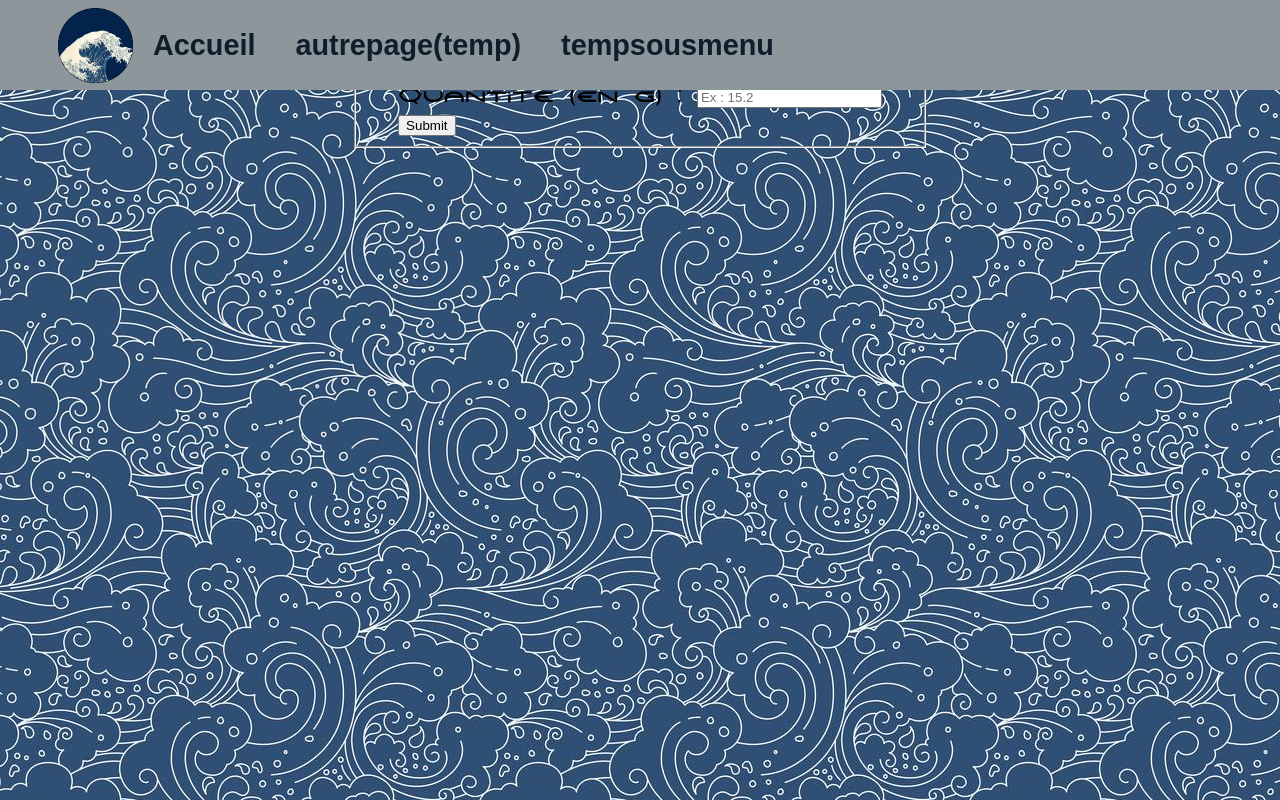
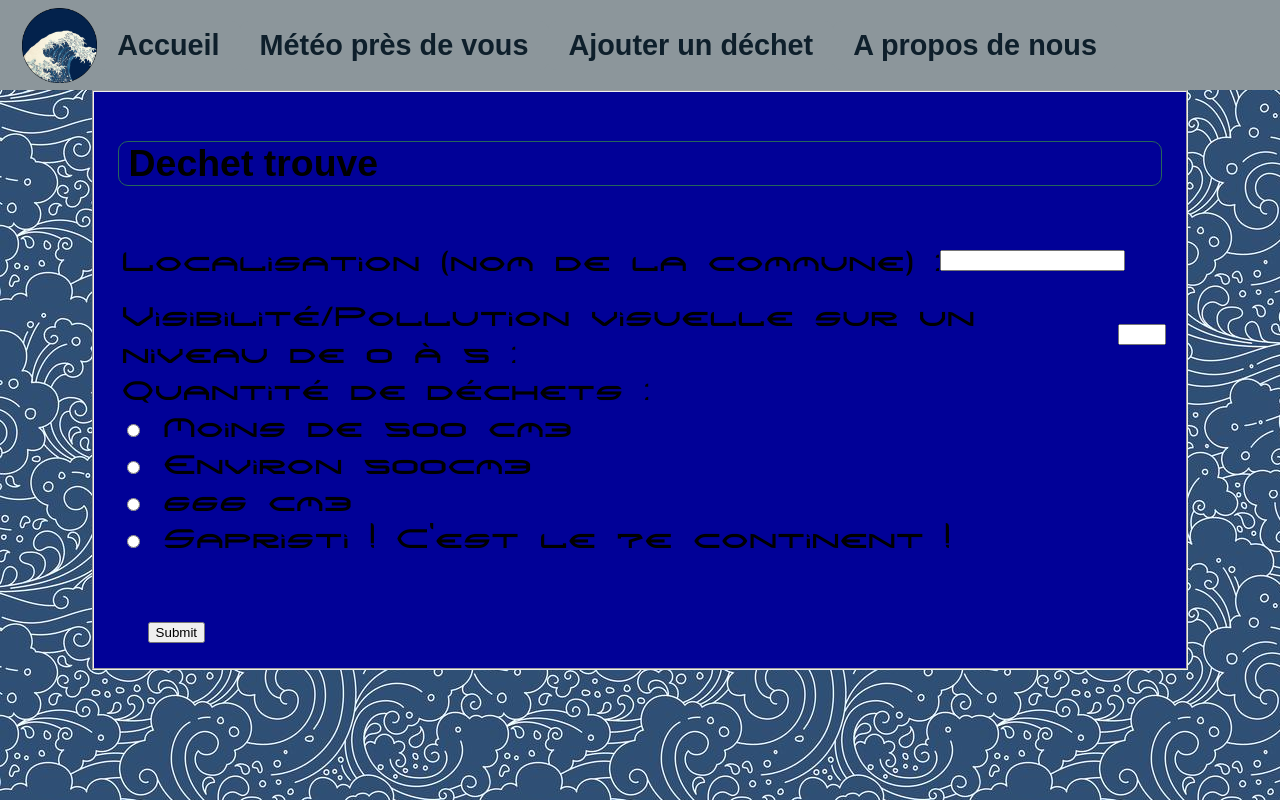
Before and after one commit to BastienGavioli/chtulhuBuntu, a PHP site: the page made by index.php in a window 1280 px wide. Run offline with PHP 8.4, Linux system fonts and the light colour scheme.

Commit message:
dechets php

```diff
--- a/CSS/choixDechet.css
+++ b/CSS/dechet.css
@@ -1,12 +1,12 @@
-body{
+body main{
     display: flex;
     flex-direction: column;
-    background-color: rgb(0, 0, 71);
     font-size: 200%;
 }
 
-div{
+main div{
     align-items: center;
+    width: 100%;
 }
 div.gauche{
     display: flex;
@@ -15,13 +15,15 @@ div.gauche{
     background-color: rgb(0, 0, 71);
 }
 
+fieldset{
+    background-color: rgb(1, 1, 151);
+}
 
 div.droite{
     display: flex;
     flex-direction: row-reverse;
     color: white;
     background-color: rgb(1, 1, 151);
-
 }
 
 div p{
--- a/CSS/general.css
+++ b/CSS/general.css
@@ -27,6 +27,7 @@ main > article {
 }
 
 header {
+    z-index: 100;
     display: flex;
     flex-direction: row;
     align-items: center;
@@ -40,6 +41,7 @@ header {
     height: auto;
     padding: 5px 0;
     background-color: #8c969b;
+    font-size: 100%;
 }
 
 nav {
--- a/controller/ControllerDechet.php
+++ b/controller/ControllerDechet.php
@@ -10,7 +10,7 @@ class ControllerDechet
         $pagetitle='Liste des déchets';
         require File::build_path(array("view","view.php"));
     }
-
+    /*
     public static function read(){
         $v = ModelDechet::selectByPrimary($_GET['id']);
 
@@ -24,7 +24,7 @@ class ControllerDechet
             require File::build_path(array("view","view.php"));
         }
     }
-
+    */
     public static function error(){
         $controller = "dechet";
         $view='error';
@@ -42,17 +42,25 @@ class ControllerDechet
         require File::build_path(array("view","view.php"));
     }
 
+    public static function choixDechet(){
+        $customcss = "dechet";
+        $view='choixDechet';
+        $controller = "dechet";
+        $pagetitle='Choisir un déchet';
+        require File::build_path(array("view","view.php"));
+    }
+
 
     public static function create(){
         $idDechet="";
         $position="";
-        $type="";
         $quantite="";
         $readonly_required="required";
         $updated_created = "created";
+        $customcss = "dechet";
         $view='update';
         $controller = "dechet";
-        $pagetitle='Ajouter un utilisateur';
+        $pagetitle='Ajouter un déchet';
         require File::build_path(array("view","view.php"));
     }
 
--- a/view/dechet/update.php
+++ b/view/dechet/update.php
@@ -1,26 +1,40 @@
 <?php
 echo '
+<main>
 <form method="get" action="index.php">
 <fieldset>
-<legend>Ajouter un nouveau déchet:</legend>
-<p>
-  <label for="position_id">Position</label> :
-  <input type="text" placeholder="Coordonnées des déchets" name="position" id="position_id" value="'.$position.'" required/>
-</p>
-<p>
-  <label for="type_id">Type</label> :
-  <input type="text" placeholder="Ex : Sachet plastique" name="type" id="type_id" value="'.$type.'" required/>
-</p>
-<p>
-  <label for="quantite_id">Quantite (en g)</label> :
-  <input type="float" placeholder="Ex : 15.2" name="quantite" id="quantite_id" value="'.$quantite.'" required/>
-</p>
+		<h3>Dechet trouve</h3>
+			<div>
+			<label for="place"> Localisation (nom de la commune) : </label><br>
+			<input type="text" id="position_id" name="place" required="*"  value="'.$position.'" required><br><br>
+		</div>
+
+		<div>
+			<label for="vsblty"> Visibilité/Pollution visuelle sur un niveau de 0 à 5 : </label>
+			<input type="number" id="quantite_id" name="vsblty" min="0" max="5">
+		</div>
+
+		<div>
+			<label for="qtty"> Quantité de déchets : <br>
+			<input type="radio" id="qtte" name="qtty">
+  			<label for="qtty">Moins de 500 cm3</label><br>
+  			<input type="radio" id="qtte" name="qtty">
+ 			<label for="qtty">Environ 500cm3</label><br>
+ 			<input type="radio" id="qtte" name="qtty">
+ 			<label for="qtty">666 cm3</label><br>
+ 			<input type="radio" id="qtte" name="qtty">
+ 			<label for="qtty">Sapristi ! C\'est le 7e continent !</label><br><br>
+		</div>
+
 <p>
   <input type="submit" value="Submit" />
 </p>
 <input type="hidden" name="controller" value="dechet">
+<input type="hidden" name="type" value="'.$_GET["type"].'">
 <input type="hidden" name="action" value="'. $updated_created .'">
+
 </fieldset>
 </form>
+</main>
 ';
 ?>
--- a/view/dechetTrouve.html
+++ b/view/dechetTrouve.html
@@ -4,7 +4,7 @@
 	<meta charset="utf-8">
 	<title>Temp</title>
 	<link rel="stylesheet" type="text/css" href="../CSS/general.css">
-	<link rel="stylesheet" type="text/css" href="../CSS/dechetTrouve.css">
+	<link rel="stylesheet" type="text/css" href="../CSS/dechet.css">
 	<link rel="icon" href="../assets/icon.png"/>
 </head>
 <body>
--- a/view/meteo/meteo.php
+++ b/view/meteo/meteo.php
@@ -1,4 +1,3 @@
-<html>
 
 <p id="demo1"></p>
 <p id="demo2"></p>
@@ -8,6 +7,7 @@
     window.onload = getLocation();
     var y = document.getElementById("demo1");
     var x = document.getElementById("demo2");
+
     function getLocation() {
         if (navigator.geolocation) {
             navigator.geolocation.getCurrentPosition(getMeteo);
@@ -30,5 +30,3 @@
     }
 
 </script>
-
-</html>
--- a/view/view.php
+++ b/view/view.php
@@ -13,43 +13,55 @@
     <meta http-equiv="Cache-Control" content="no-siteapp" />
     <link rel="shortcut icon" type="image/ico" href="/assets/icon.png"/>
     <link rel="stylesheet" type="text/css" href="/CSS/general.css">
+    <?php if(isset($customcss)){
+        echo '<link rel="stylesheet" type="text/css" href="/CSS/'.$customcss.'.css">';
+    } ?>
     <meta name="HandheldFriendly" content="true">
 
 </head>
 
 <body>
 <header>
+    <div id="divLogo">
+        <img alt="Logo" src="../assets/icons/jour.png" id="logo">
+        <!DOCTYPE html>
+        <html>
+        <body>
+        <script type="text/javascript">
+            var logo = document.getElementById('logo');
+            var now = new Date();
+            var hour = now.getHours();
+            printTime(hour);
 
-    <div id="divLogo">
-        <img alt="Logo" id="logo" src="/assets/icon.png">
+            function printTime(hour){
+                if(hour>=0 && hour<8 || hour>=20 && hour<=23) {
+                    logo.src = "../assets/icons/nuit.png";
+                }
+                else if(hour>=8 && hour<16){
+                    logo.src = "../assets/icons/jour.png";
+                }
+                else if(hour>=16 && hour<20){
+                    logo.src = "../assets/icons/crepuscule.png";
+                }
+            }
+        </script>
     </div>
-
         <nav>
     <ul id="menu">
-            <li><a href="accueil.html">Accueil</a></li>
-            <li><a href="autrepage.html">autrepage(temp)</a></li>
-            <li><a href="possiblesousmenu.html">tempsousmenu</a>
-                <ul class="sousMenuNR">
-                    <li><a href="1.html">1</a></li>
-                    <li><a href="2.html">2</a></li>
-                    <li><a href="3.html">3</a></li>
-                </ul>
-            </li>
+        <li><a href="index.php">Accueil</a></li>
+        <li><a href="index.php?controller=meteo">Météo près de vous</a></li>
+        <li><a href="index.php?controller=dechet&action=choixDechet">Ajouter un déchet</a></li>
+        <li><a href="index.php?controller=general&action=apropos">A propos de nous</a></li>
     </ul>
 </nav>
 
 <div id="burger">
-        <img alt="burger" id="imgBurger" src="/assets/burger.png">
+    <img alt="burger" id="imgBurger" src="../assets/burger.png">
     <ul id="menuBurger">
-            <li><a href="accueil.html">Accueil</a></li>
-            <li><a href="autrepage.html">autrepage(temp)</a></li>
-            <li><a href="possiblesousmenu.html">tempsousmenu</a>
-                <ul class="sousMenuNR">
-                    <li><a href="1.html">1</a></li>
-                    <li><a href="2.html">2</a></li>
-                    <li><a href="3.html">3</a></li>
-                </ul>
-            </li>
+        <li><a href="index.php">Accueil</a></li>
+        <li><a href="index.php?controller=meteo">Météo près de vous</a></li>
+        <li><a href="index.php?controller=dechet&action=choixDechet">Ajouter un déchet</a></li>
+        <li><a href="index.php?controller=general&page=apropos">A propos de nous</a></li>
     </ul>
 </div>
 </header>
@@ -57,9 +69,6 @@
 <?php
 require File::build_path(array("view", $controller, "$view.php"));;
 ?>
-<footer>
-
-</footer>
 
 </body>
 </html>
```
Also changed, not shown: CSS/dechetTrouve.css (deleted, +0 -47 lines), view/dechet/choixDechet.html (deleted, +0 -47 lines), view/dechet/choixDechet.php (added, +40 -0 lines). Lines whose indentation alone changed are shown as unchanged.
